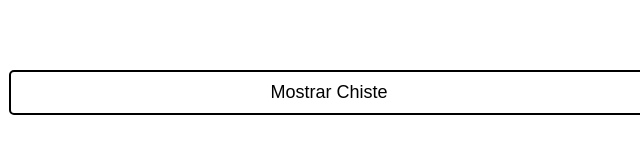
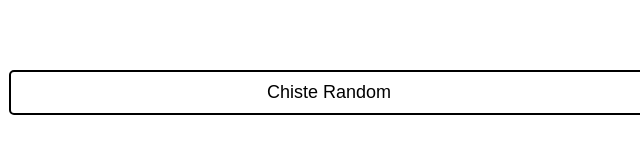
Before and after one commit to DjAlvaroCuba/BeastBlack, a plain HTML site: page index.html in a window 1280 px wide. Shown: the part 273-426 px from the top of the page, 311-951 px from the left. Drawn offline with Linux system fonts and the light colour scheme.

Commit message:
Update index.html

```diff
--- a/index.html
+++ b/index.html
@@ -8,7 +8,7 @@
 </head>
 <body>
     <div class="container">
-        <button id="boton" class="boton">Mostrar Chiste</button>
+        <button id="boton" class="boton">Chiste Random</button>
         <div id="chistes-container" class="chistes-container"></div>
     </div>
 
```
